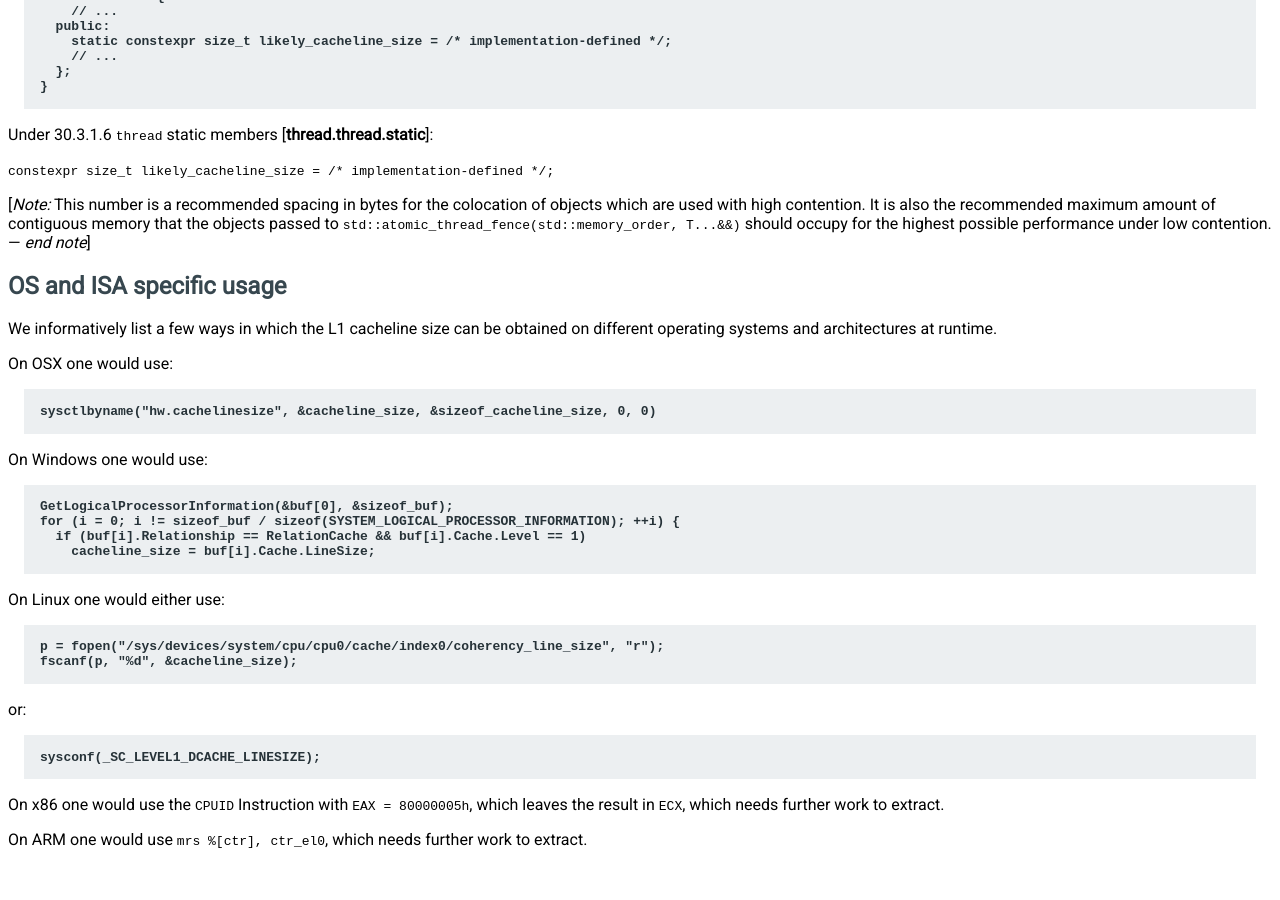
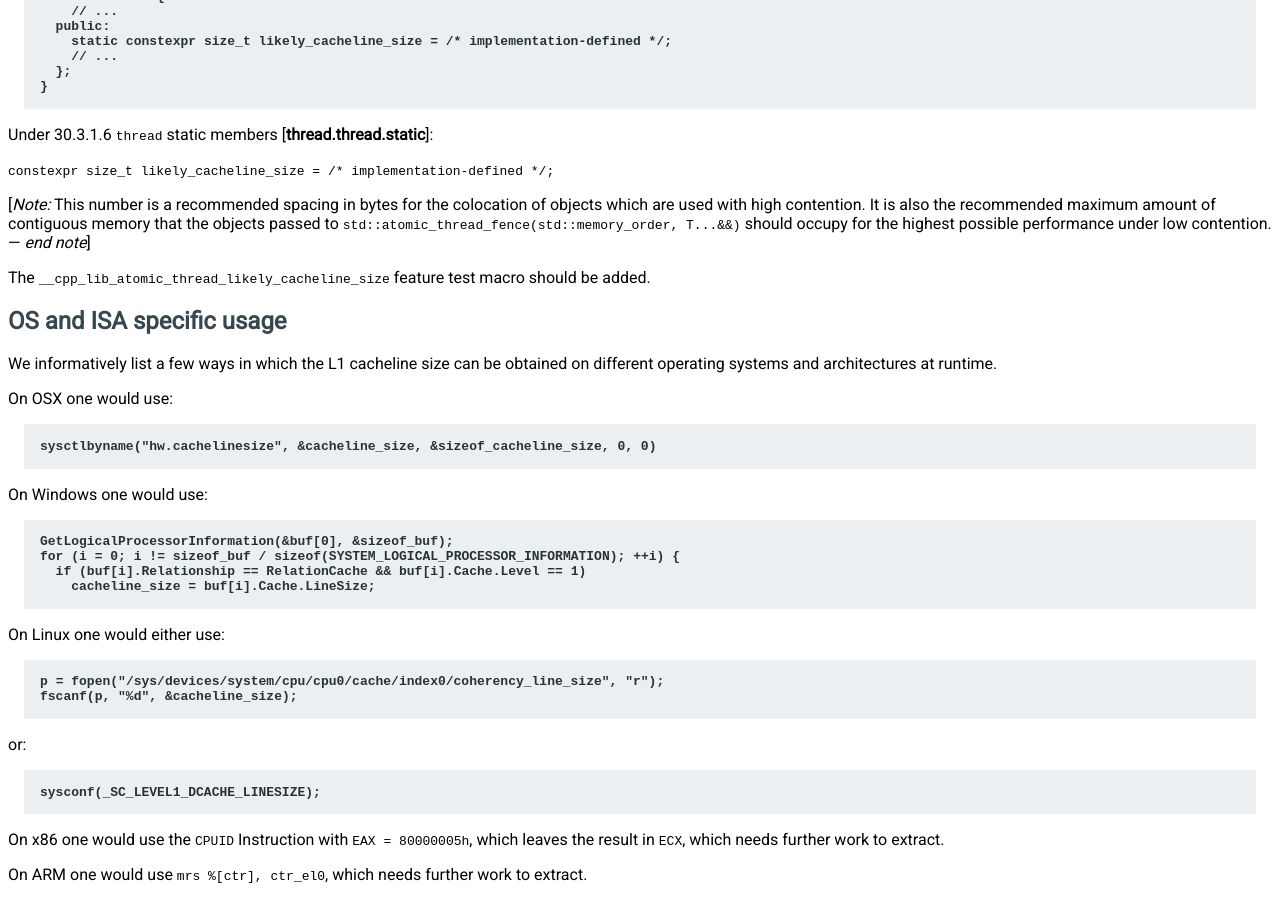
Before and after one commit to jfbastien/papers, a Sphinx documentation site: the page built from source/D4523.rst, in a window 1280 px wide and 900 px high, scrolled down 1309 px. Built offline with Sphinx 7.4.7, drawn with Linux system fonts in a browser that asks for light colours; before the commit the page ends 2174 px from its top, so only the background shows below that.

Commit message:
Add feature test macro.

```diff
--- a/source/D4523.rst
+++ b/source/D4523.rst
@@ -88,6 +88,9 @@ amount of contiguous memory that the objects passed to
 ``std::atomic_thread_fence(std::memory_order, T...&&)`` should occupy for the
 highest possible performance under low contention. — *end note*]
 
+The ``__cpp_lib_atomic_thread_likely_cacheline_size`` feature test macro should
+be added.
+
 -------------------------
 OS and ISA specific usage
 -------------------------
```
